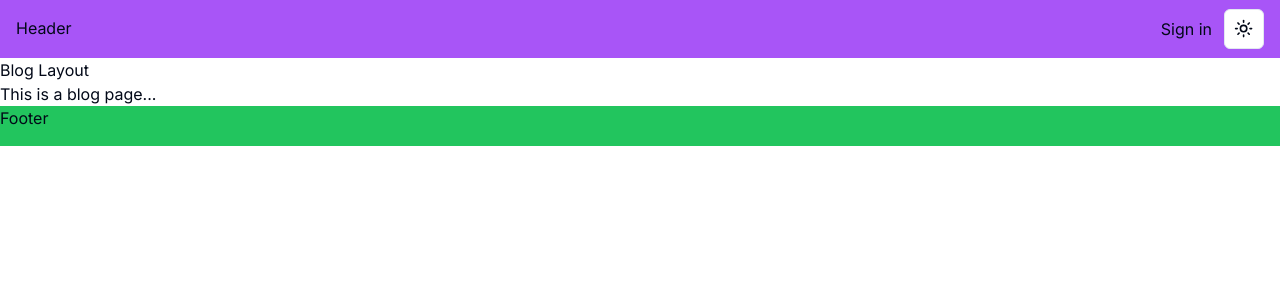
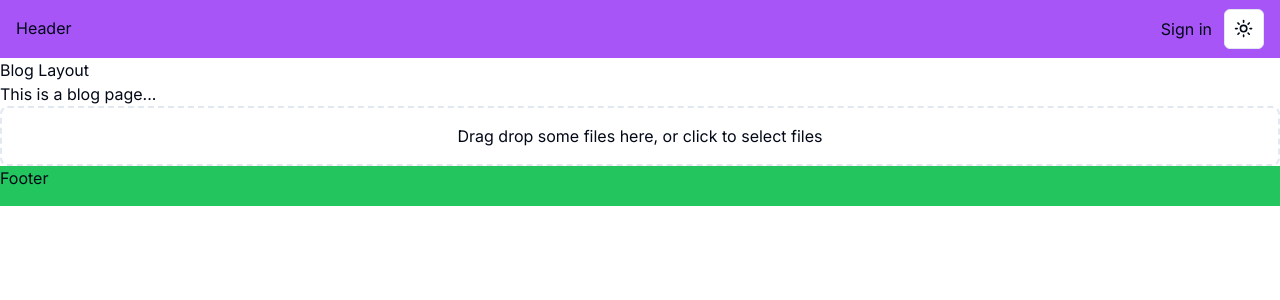
Before and after one commit to mdfaizanahmed786/nextjs-14-app-dir, a Next.js app: page /blog in a window 1280 px wide. Shown: the top 300 px of the page. Built offline with nearby package versions, Linux system fonts and the light colour scheme; no server answers.

Commit message:
ui: added loading indicator

```diff
--- /dev/null
+++ b/app/blog/loading.tsx
@@ -0,0 +1,3 @@
+export default function Loading() {
+  return <h1 className="min-h-screen bg-green-700">Loading indicator...</h1>;
+}
--- a/app/blog/page.tsx
+++ b/app/blog/page.tsx
@@ -1,7 +1,10 @@
+import DropZone from "../components/DropZone";
+
 export default function BlogPage() {
   return (
     <div>
       <h1> This is a blog page...</h1>
+      <DropZone />
     </div>
   );
 }
--- /dev/null
+++ b/app/components/DropZone.tsx
@@ -0,0 +1,64 @@
+"use client";
+
+import { cn } from "@/lib/utils";
+import Dropzone from "react-dropzone";
+
+export default function DropZone() {
+  // 1MB = 1048576 bytes
+  const maxFileSize = 1048576;
+
+  return (
+    <Dropzone
+      minSize={0}
+      maxSize={maxFileSize}
+      onDrop={(acceptedFiles) => console.log(acceptedFiles)}
+    >
+      {({
+        getRootProps,
+        getInputProps,
+        isDragActive,
+        isDragReject,
+        fileRejections,
+      }) => {
+        const isFileTooLarge =
+          fileRejections.length > 0 &&
+          fileRejections[0].file.size > maxFileSize;
+        return (
+          <section>
+            <div {...getRootProps()} className={cn(
+                "p-4",
+                "border-2",
+                "border-dashed",
+                "rounded-lg",
+                "text-center",
+                "cursor-pointer",
+                "hover:border-gray-400",
+                "transition-colors",
+                "ease-in-out",
+                "duration-300",
+                isDragActive && "border-gray-400",
+                isDragReject && "border-red-400",
+                isFileTooLarge && "border-red-400",
+
+            )}>
+              <input {...getInputProps()} />
+
+              {isDragActive ? (
+                <p>Drop files here...</p>
+              ) : (
+                <p>Drag drop some files here, or click to select files</p>
+              )}
+
+              {isDragReject && <p>Unsupported file type...</p>}
+              {fileRejections.length > 0 && <p>Rejected files...</p>}
+
+              {isFileTooLarge && (
+                <p>File is too large. Max file size is 1MB.</p>
+              )}
+            </div>
+          </section>
+        );
+      }}
+    </Dropzone>
+  );
+}
--- a/package.json
+++ b/package.json
@@ -19,6 +19,7 @@
     "next-themes": "^0.2.1",
     "react": "^18",
     "react-dom": "^18",
+    "react-dropzone": "^14.2.3",
     "tailwind-merge": "^2.0.0",
     "tailwindcss-animate": "^1.0.7"
   },
```
Also changed, not shown: app/components/Header.tsx (line endings or trailing spaces), 1 other file (tests, documents, lock files or other folders).
